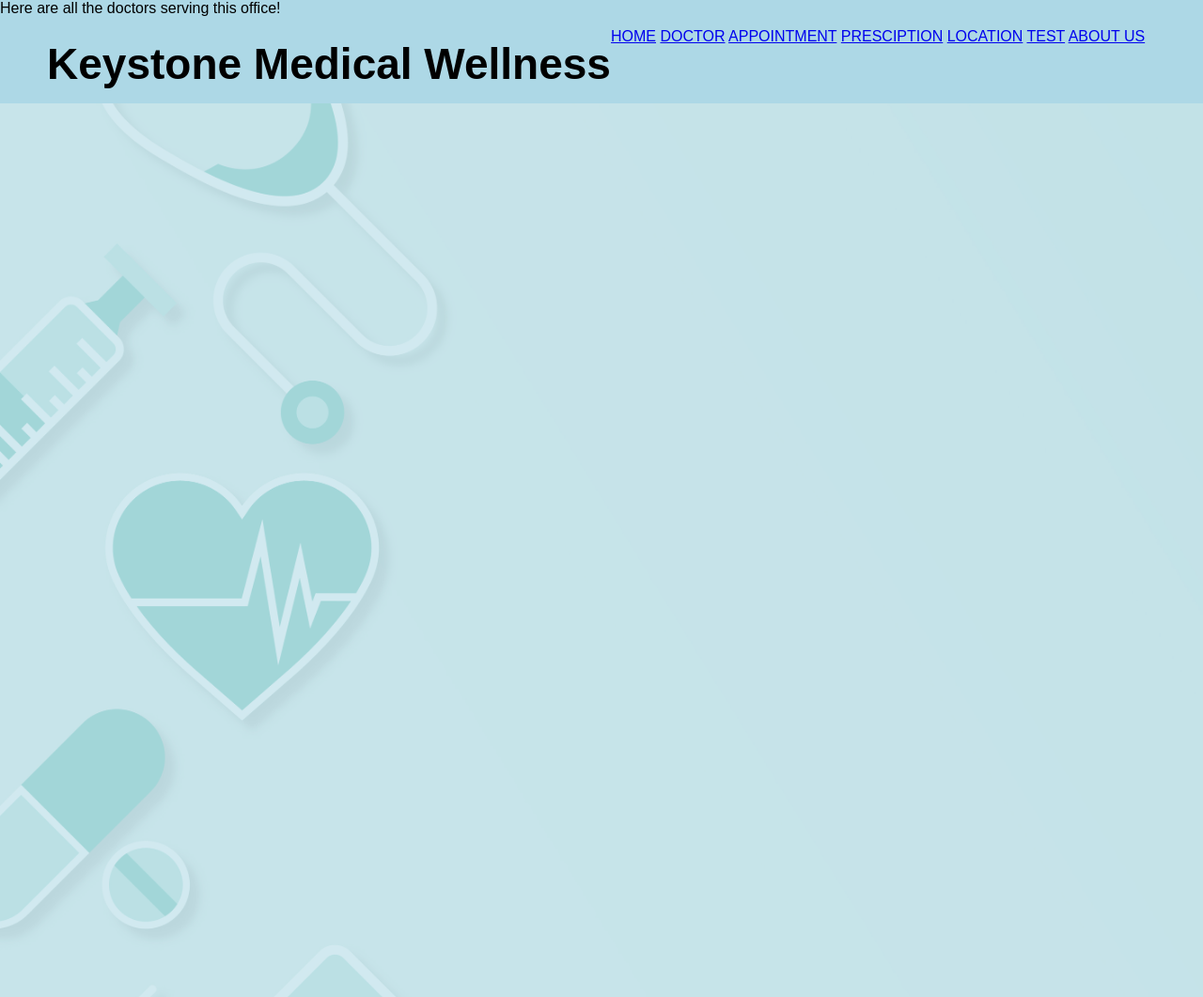
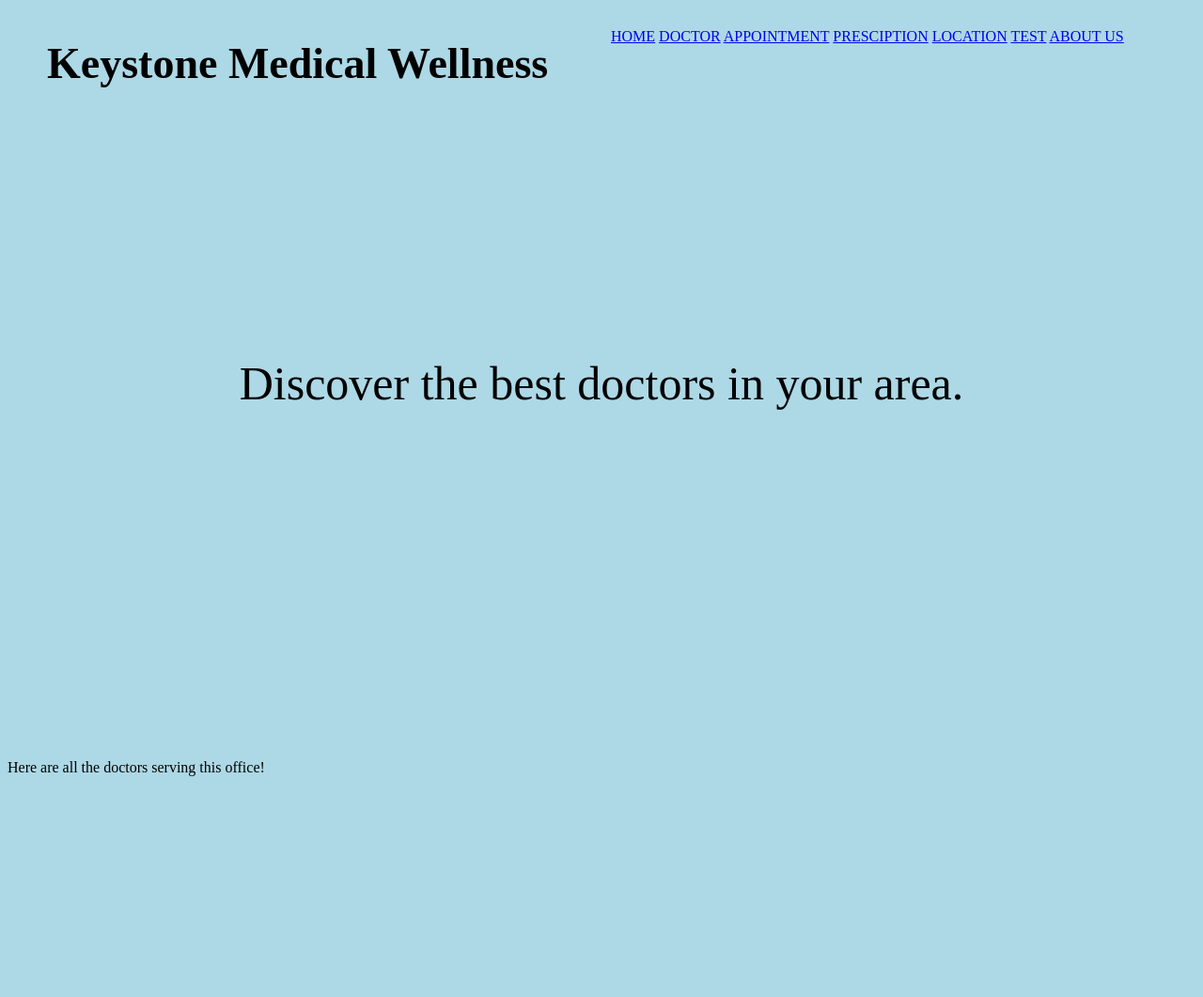
Before and after one commit to stefanlam491/KeyStoneMedicalWellness, a PHP site: page /home.php in a window 1280 px wide; the page is wider, and only the part inside the window is pictured. Shown: that part at 94% size. After the commit the page ends 826 px from the top of that part, so only its background shows below. Run offline with PHP 8.4, Linux system fonts and the light colour scheme.

Commit message:
added some stuff

```diff
--- a/KeystoneMedicalWellness/css/style.css
+++ b/KeystoneMedicalWellness/css/style.css
@@ -30,6 +30,28 @@
 body {
   background-color: lightblue;
 }
+
+.gif {
+  display: block;
+  margin-left: auto;
+  margin-right: auto
+
+}
+
+div.container4 {
+  height: 50em;
+  position: relative;
+  white-space: nowrap;
+}
+div.container4 p {
+  font-size: 50px;
+  margin: 0;
+  position: absolute;
+  top: 50%;
+  left: 50%;
+  margin-right: -50%;
+  transform: translate(-50%, -50%) }
+  white-space: nowrap;
 
 /* About Us */
 
--- a/KeystoneMedicalWellness/home.php
+++ b/KeystoneMedicalWellness/home.php
@@ -14,9 +14,15 @@
     <div class=title-home>
         <h1>Keystone Medical Wellness</h1>
     </div>
-    <div class=home>
+    <div class=container4>
+        <p>Discover the best doctors in your area.</p>
+    </div>
+    <!-- <div class=gif>
+        <img src="./images/healthpeople.gif" alt="health people">
+    </div> -->
+    <!-- <div class=home>
         <div class="background"></div>
-    </div>
+    </div> -->
 
     <left>
         <?PHP
```
Also changed, not shown: KeystoneMedicalWellness/images/healthpeople.gif (added). Lines whose indentation alone changed are shown as unchanged.
